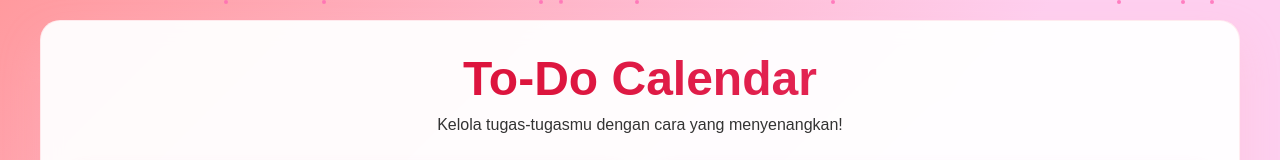
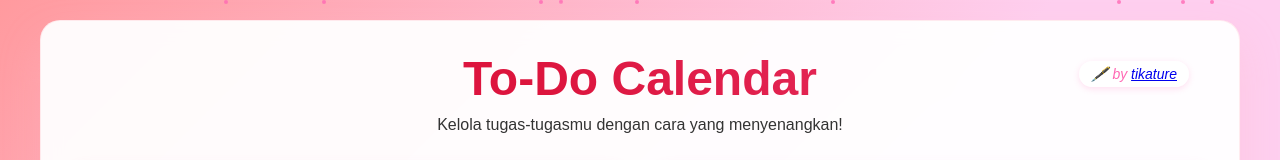
Before and after one commit to tikature/To-Do_Calendar, a plain HTML site: page index.html in a window 1280 px wide. Shown: the top 160 px of the page. Drawn offline with Linux system fonts and the light colour scheme.

Commit message:
Update Content

```diff
--- a/index.html
+++ b/index.html
@@ -17,6 +17,7 @@
         <div class="header">
             <h1>To-Do Calendar</h1>
             <p>Kelola tugas-tugasmu dengan cara yang menyenangkan!</p>
+            <span class="author-sign">🖋️ by <a href="https://github.com/tikature">tikature</a></span>
         </div>
 
         <div class="main-content">
--- a/style.css
+++ b/style.css
@@ -39,6 +39,26 @@ body {
     -webkit-text-fill-color: transparent;
     animation: gradientShift 3s ease-in-out infinite;
     margin-bottom: 10px;
+}
+
+.author-sign {
+    position: absolute;
+    top: 10px;
+    right: 20px;
+    font-size: 14px;
+    color: #ff69b4;
+    font-style: italic;
+    font-weight: 500;
+    background-color: rgba(255, 255, 255, 0.7);
+    padding: 5px 12px;
+    border-radius: 15px;
+    box-shadow: 0 2px 6px rgba(255, 105, 180, 0.2);
+    transition: transform 0.3s ease;
+}
+
+.author-sign:hover {
+    transform: scale(1.05);
+    background-color: #fff0f5;
 }
 
 @keyframes gradientShift {
```
Also changed, not shown: assets/image.png.
